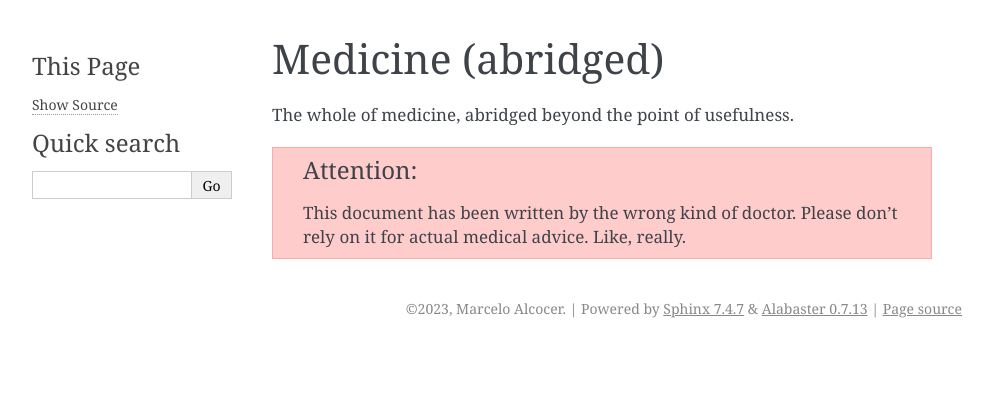
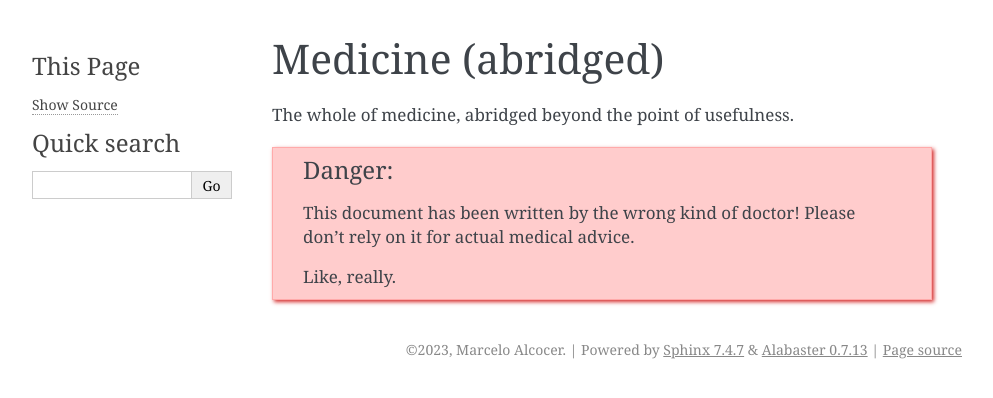
Before and after one commit to marceloalcocer/medicine, a Sphinx documentation site: the page built from source/index.rst, in a window 1280 px wide. Shown: the top 398 px of the page, without its empty margins (148-1141 px from the left). Built offline with Sphinx 7.4.7, drawn with Linux system fonts in a browser that asks for light colours; some of the changed lines change nothing that is shown.

Commit message:
Upgrade admonition

```diff
--- a/source/index.rst
+++ b/source/index.rst
@@ -3,9 +3,11 @@ Medicine (abridged)
 
 The whole of medicine, abridged beyond the point of usefulness.
 
-.. attention::
+.. danger::
 
-	This document has been written by the wrong kind of doctor. Please don't rely on it for actual medical advice. Like, really.
+	This document has been written by the wrong kind of doctor! Please don't rely on it for actual medical advice.
+
+	Like, really.
 
 .. toctree::
 	:maxdepth: 2
```
